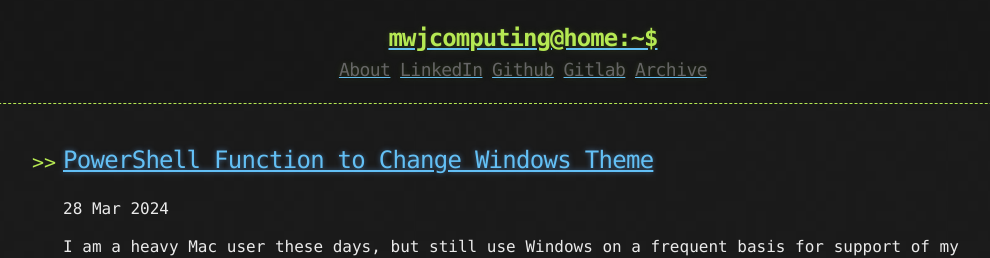
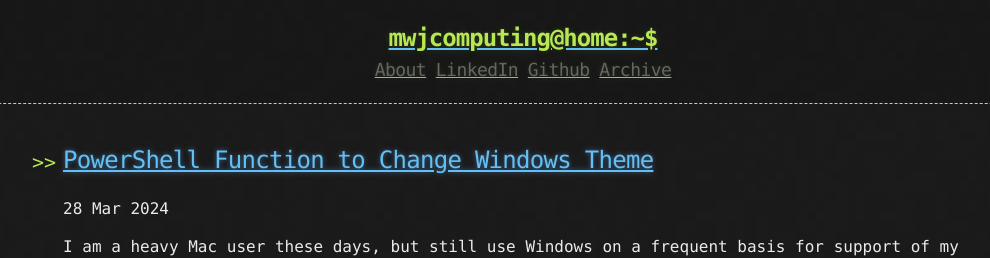
Before and after one commit to mwjcomputing/mwjcomputing.github.io, a Jekyll site: the page built from index.html, in a window 1280 px wide. Shown: the top 258 px of the page, without its empty margins (117-1107 px from the left). Built offline with Jekyll 4.4.1, drawn with Linux system fonts in a browser that asks for light colours; the list of posts is cut into pages by our own code.

Commit message:
Update Links 2025

```diff
--- a/_includes/links.html
+++ b/_includes/links.html
@@ -1,5 +1,4 @@
 <a href="{{ "/about" | prepend: site.baseurl | replace: '//', '/' }}"><h2 class="header-link">About</h2></a>
 <a href="https://linkedin.com/in/mwjcomputing"><h2 class="header-link">LinkedIn</h2></a>
 <a href="https://github.com/mwjcomputing"><h2 class="header-link">Github</h2></a>
-<a href="https://gitlab.com/mwjcomputing"><h2 class="header-link">Gitlab</h2></a>
 <a href="{{ "/archive" | prepend: site.baseurl | replace: '//', '/' }}"><h2 class="header-link">Archive</h2></a>
```
